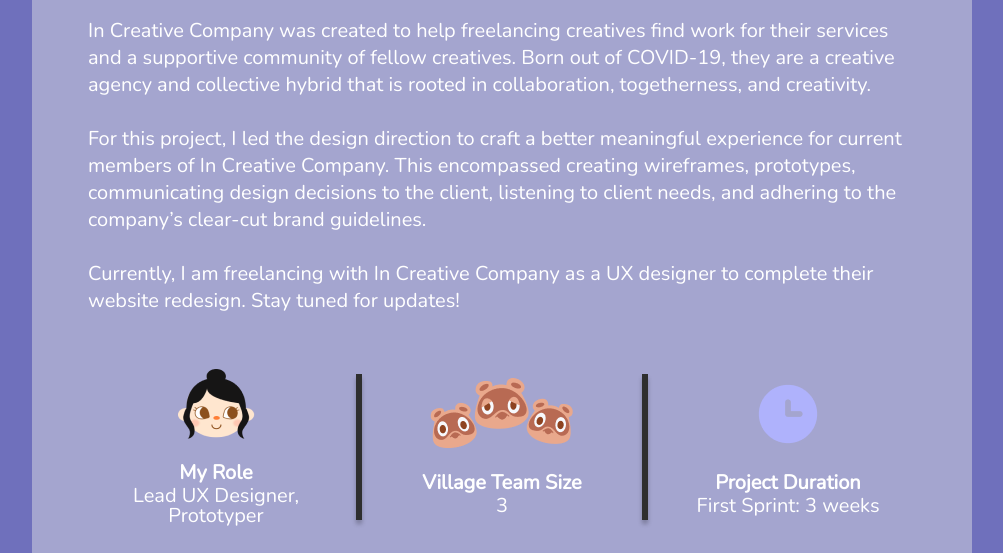
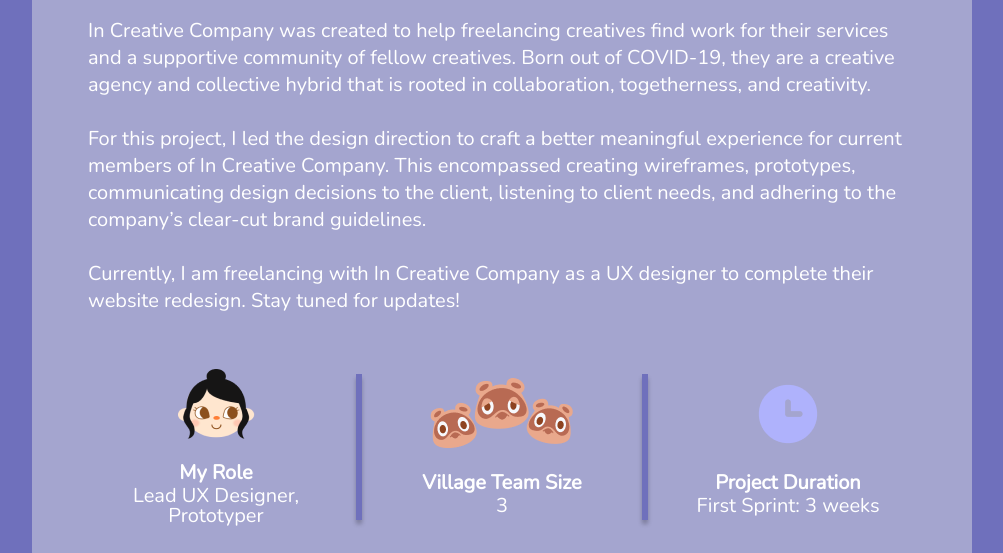
Before and after one commit to Hensenh/khulan-portfolio, a plain HTML site: page increative.html in a window 1280 px wide. Shown: the part 1462-2015 px from the top of the page, without its empty margins (138-1141 px from the left). Drawn offline with nearby package versions, Linux system fonts and the light colour scheme.

Commit message:
Fix divider line color

```diff
--- a/css/styles.css
+++ b/css/styles.css
@@ -582,6 +582,12 @@ h4 {
   box-shadow: 0px 4px 4px rgba(0, 0, 0, 0.25);
 }
 
+.purple-divider-line {
+   height: 140px;
+  border: 3px solid #6F70BC;
+  box-shadow: 0px 4px 4px rgba(0, 0, 0, 0.25);
+}
+
 .disclaimer-text {
   font-style: normal;
   font-weight: normal;
--- a/increative.html
+++ b/increative.html
@@ -102,7 +102,7 @@
           <h3 class="card-title"> My Role</h3>
           <p class="card-text">Lead UX Designer, Prototyper </p>
         </div>
-        <span class ="divider-line">
+        <span class ="purple-divider-line" style="color:6F70BC;">
         </span>
 
         <div class="netflix-card">
@@ -111,7 +111,7 @@
           <p class="card-text">3</p>
         </div>
 
-        <span class ="divider-line">
+        <span class ="purple-divider-line">
         </span>
 
         <div class="netflix-card">
```
